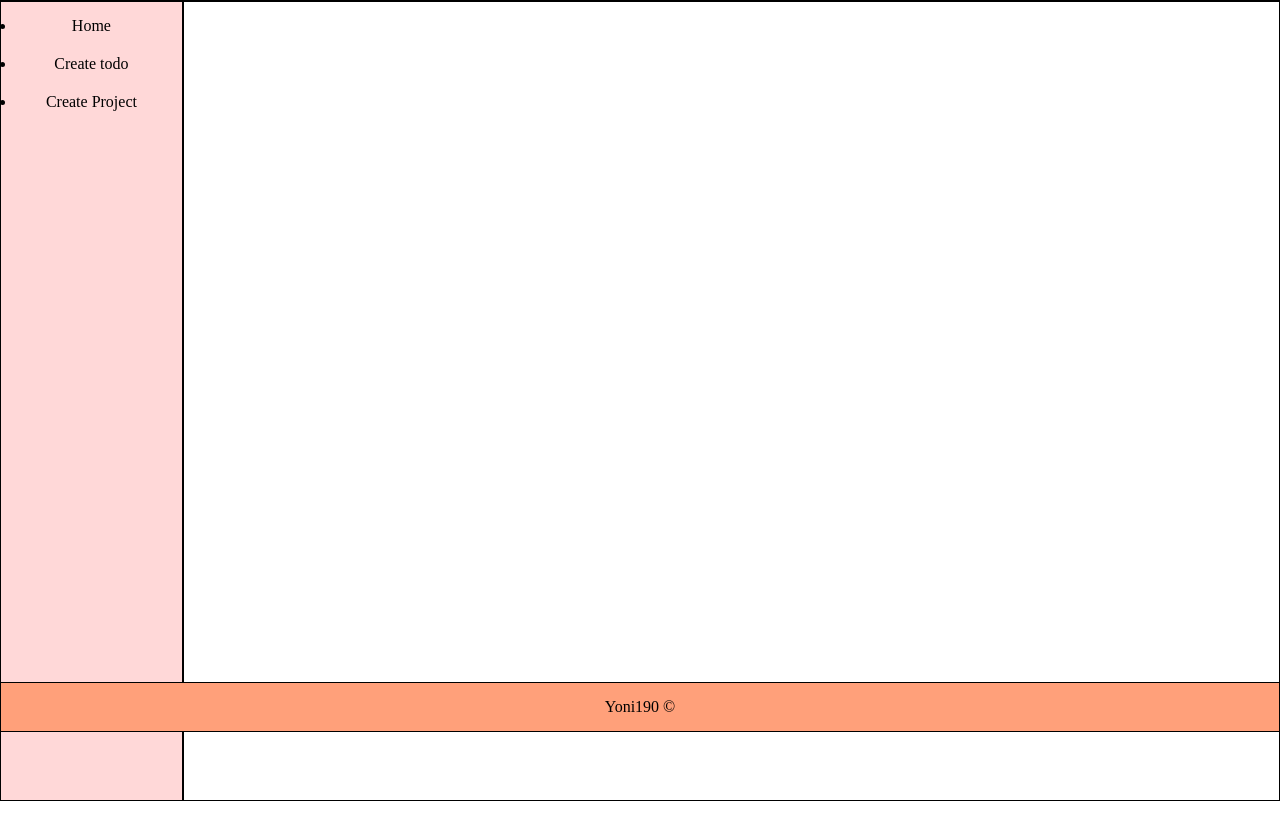
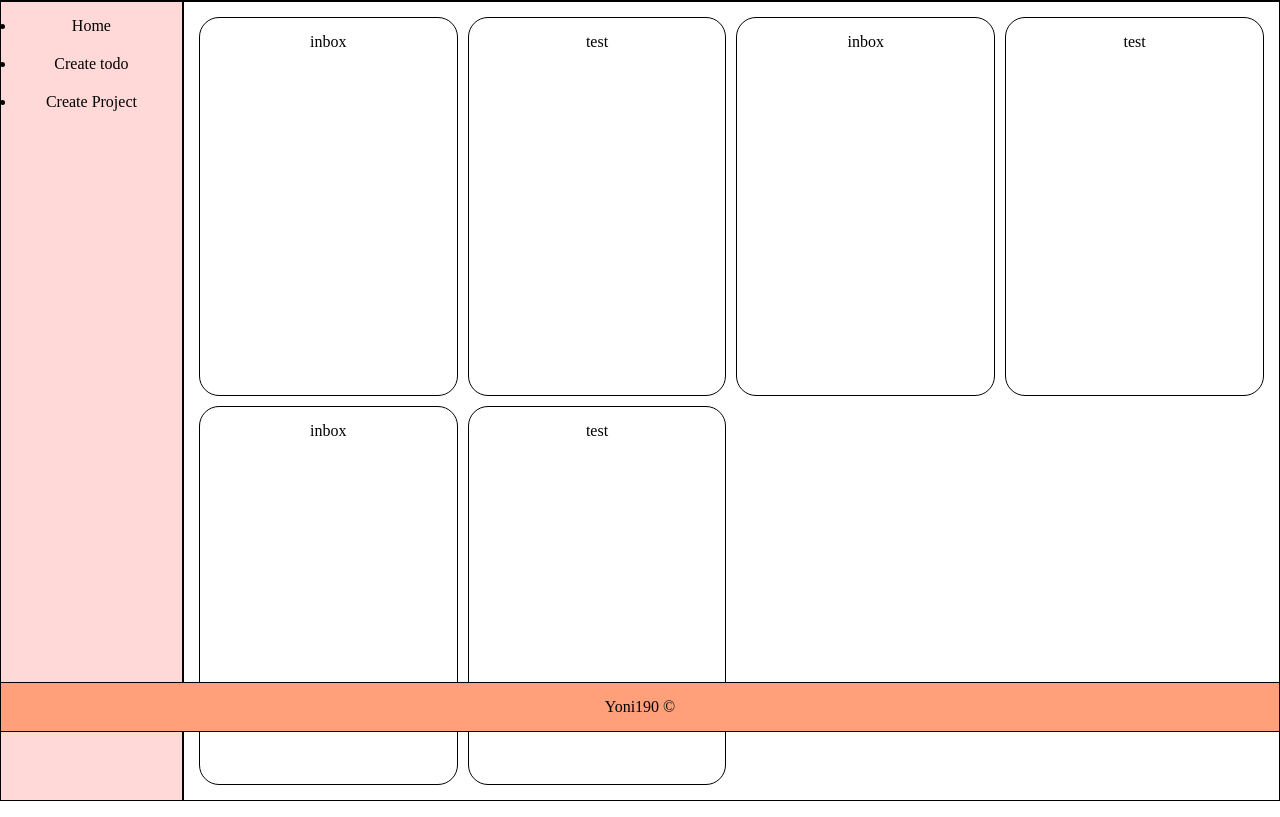
Before and after one commit to Yoni190/todo-list, a website built with webpack: page src/template.html in a window 1280 px wide. Shown: the part 68-885 px from the top of the page. Built offline with nearby package versions, Linux system fonts and the light colour scheme.

Commit message:
Create display file to display projects and lists

```diff
--- /dev/null
+++ b/src/display.js
@@ -0,0 +1,15 @@
+import {projects} from "./index.js"
+
+const display = (()=>{
+    const container = document.querySelector('#projects');
+
+    for(let i = 0; i < projects.length; i++){
+        const card = document.createElement('div');
+        card.className = 'cards';
+
+        const projectTitle = projects[i].name;
+        card.innerHTML = projectTitle;
+        container.appendChild(card);
+    }
+
+})();
--- a/src/index.js
+++ b/src/index.js
@@ -1,5 +1,7 @@
 import Project from "./project.js"
 import "./style.css"
+
+export const projects = [];
 
 class List {
 
@@ -22,6 +24,13 @@ class List {
 }
 
 const inbox = new Project('inbox');
+const test = new Project('test');
+projects.push(inbox);
+projects.push(test);
+projects.push(inbox);
+projects.push(test);
+projects.push(inbox);
+projects.push(test);
 
 const list1 = new List('Jog', "Jog in the morning", 'Tomorrow', 1);
 const list2 = new List('Shopping', "Go buy fruits", 'Today', 2);
--- a/src/style.css
+++ b/src/style.css
@@ -9,11 +9,8 @@ a{
     color: black;
 }
 
-header, footer, #sidebar, #lists {
+header, footer, #sidebar, #projects, .cards {
     border: 1px solid black;
-}
-
-header, footer,#sidebar {
     padding: 15px;
 }
 
@@ -48,3 +45,14 @@ footer {
     bottom: 0;
     text-align: center;
 }
+
+#projects {
+    display: grid;
+    grid-template-columns: repeat(4, 1fr);
+    gap: 10px;
+}
+
+.cards {
+    text-align: center;
+    border-radius: 20px;
+}
--- a/src/template.html
+++ b/src/template.html
@@ -16,7 +16,7 @@
                 <li><a href="#">Create Project</a></li>
             </ul>
         </div>
-        <div id="lists"></div>
+        <div id="projects"></div>
     </main>
     <footer>Yoni190 &#169</footer>
 </body>
--- a/webpack.config.js
+++ b/webpack.config.js
@@ -3,7 +3,7 @@ const HtmlWebpackPlugin = require("html-webpack-plugin");
 
 module.exports = {
     mode: 'development',
-    entry: "./src/index.js",
+    entry: "./src/display.js",
     output: {
         filename: 'main.js',
         path: path.resolve(__dirname, "dist"),
```
